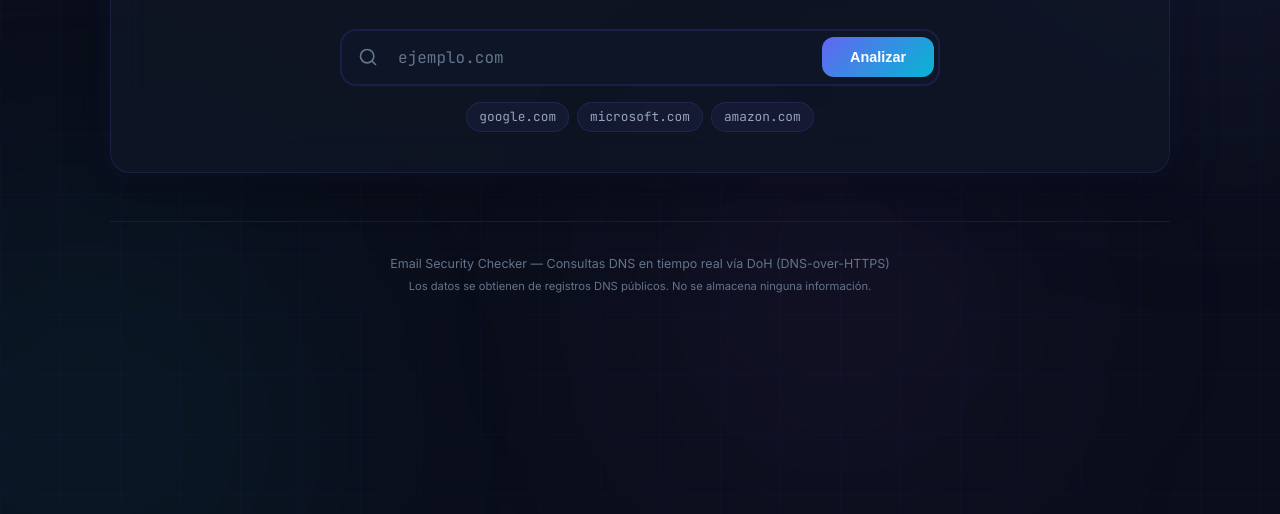
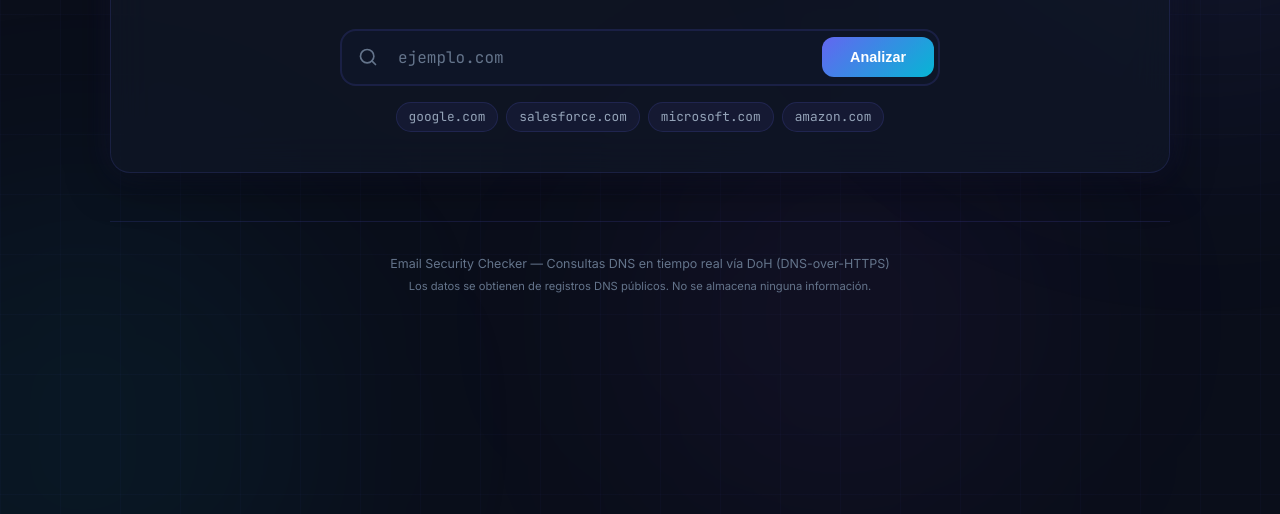
Before and after one commit to danielsanmartin-lang/Email-Security-Checker, a plain HTML site: page index.html in a window 1280 px wide. Shown: the part 286-800 px from the top of the page. Drawn offline with Linux system fonts and the light colour scheme.

Commit message:
feat: add salesforce.com to suggested domains

```diff
--- a/index.html
+++ b/index.html
@@ -79,6 +79,7 @@
                     </div>
                     <div class="search-hints">
                         <span class="search-hint" data-domain="google.com">google.com</span>
+                        <span class="search-hint" data-domain="salesforce.com">salesforce.com</span>
                         <span class="search-hint" data-domain="microsoft.com">microsoft.com</span>
                         <span class="search-hint" data-domain="amazon.com">amazon.com</span>
                     </div>
```
